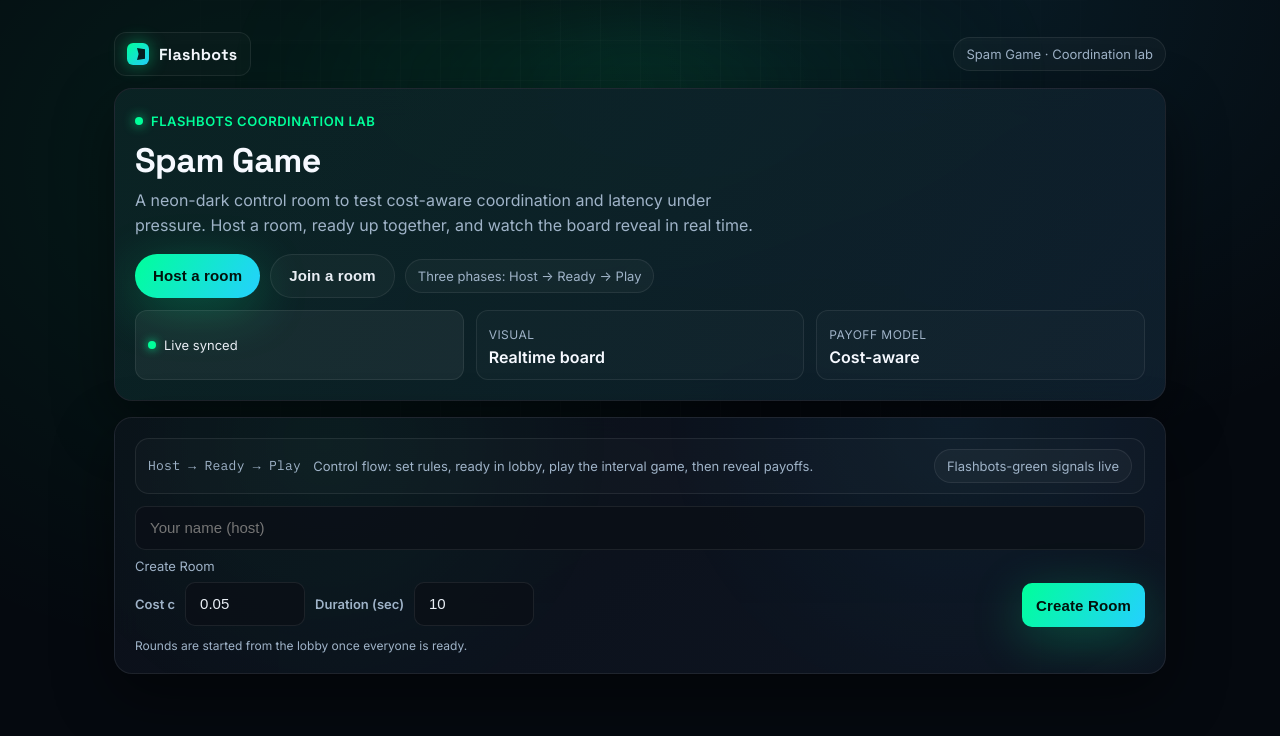
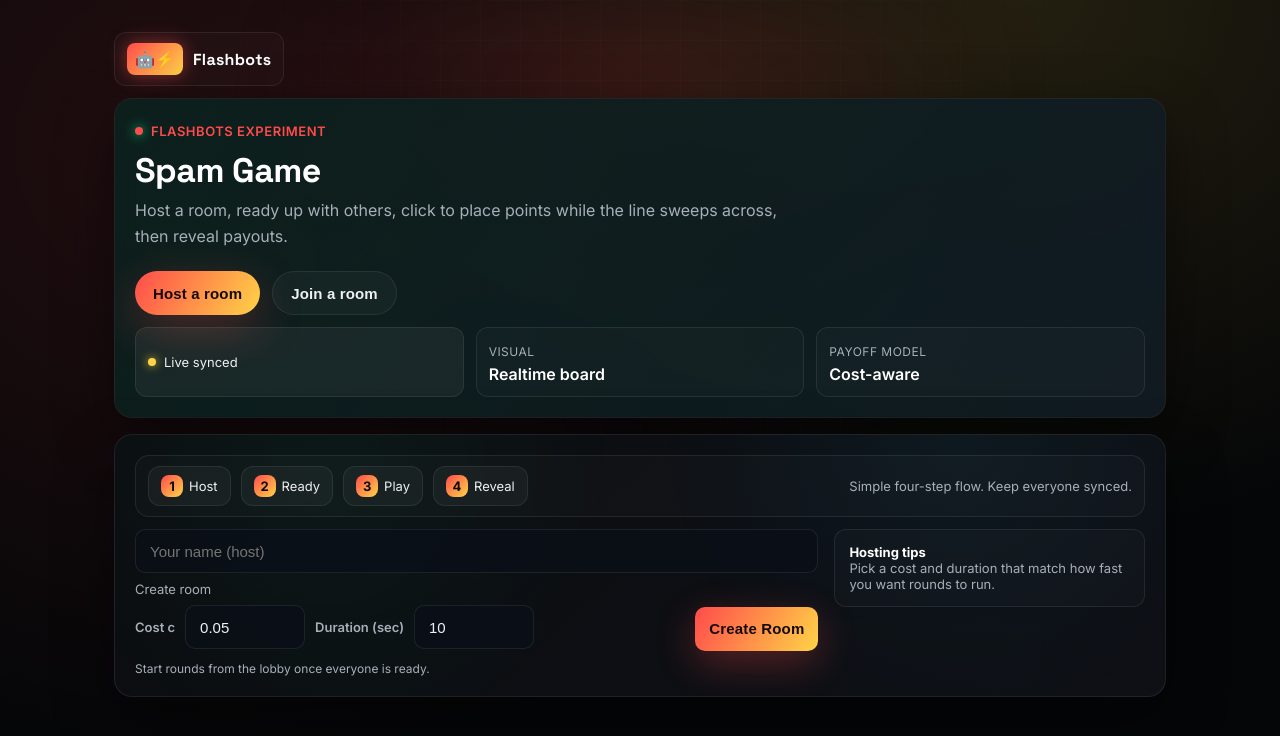
Before and after one commit to BrunoMazorra/spam_game, a website: page public/index.html in a window 1280 px wide. Drawn offline with nearby package versions, Linux system fonts and the light colour scheme.

Commit message:
Point frontend to Render socket backend

```diff
--- a/public/index.html
+++ b/public/index.html
@@ -3,35 +3,34 @@
   <head>
     <meta charset="utf-8" />
     <meta name="viewport" content="width=device-width, initial-scale=1" />
-    <!-- Optional: set your Socket.IO server URL here for hosted/static builds -->
-    <!-- Example: <meta name="socket-url" content="https://your-socket-host.example"> -->
-    <meta name="socket-url" content="" />
+    <!-- Render Socket.IO backend -->
+    <meta name="socket-url" content="https://spam-game-jbxq.onrender.com" />
     <title>Spam Game</title>
     <link rel="preconnect" href="https://fonts.googleapis.com">
     <link rel="preconnect" href="https://fonts.gstatic.com" crossorigin>
     <link href="https://fonts.googleapis.com/css2?family=Space+Grotesk:wght@400;500;600;700&family=Inter:wght@400;500;600;700&family=IBM+Plex+Mono:wght@400;600&display=swap" rel="stylesheet">
     <style>
       :root {
-        --bg: #05090f;
-        --panel: rgba(12, 17, 26, 0.9);
-        --panel-2: rgba(15, 23, 36, 0.9);
-        --text: #e9eef5;
-        --muted: #9fb3c8;
-        --heading: #f6f9ff;
-        --accent: #00ff9a;
-        --accent-2: #24d0ff;
+        --bg: #050608;
+        --panel: rgba(12, 14, 18, 0.92);
+        --panel-2: rgba(16, 18, 24, 0.9);
+        --text: #eef0f3;
+        --muted: #a7afb9;
+        --heading: #ffffff;
+        --accent: #ff4b4b; /* Flashbots red */
+        --accent-2: #ffd447; /* Flashbots yellow */
         --border: rgba(255, 255, 255, 0.08);
-        --glow: 0 12px 50px rgba(0, 255, 154, 0.25);
+        --glow: 0 14px 46px rgba(255, 75, 75, 0.28);
         --shadow: 0 22px 60px rgba(0, 0, 0, 0.45);
-        --danger: #ef4444;
+        --danger: #ff4b4b;
       }
       * { box-sizing: border-box; -webkit-tap-highlight-color: transparent; }
       body {
         margin: 0;
         font-family: 'Inter', 'Space Grotesk', system-ui, -apple-system, Segoe UI, Roboto, Ubuntu, Cantarell, Noto Sans, 'Helvetica Neue', Arial, 'Apple Color Emoji', 'Segoe UI Emoji';
-        background: radial-gradient(100% 140% at 20% 20%, rgba(0, 255, 154, 0.08), transparent 45%),
-                    radial-gradient(100% 140% at 80% 0%, rgba(36, 208, 255, 0.08), transparent 40%),
-                    #05090f;
+        background: radial-gradient(120% 160% at 18% 18%, rgba(255, 75, 75, 0.12), transparent 48%),
+                    radial-gradient(120% 160% at 80% 0%, rgba(255, 212, 71, 0.12), transparent 42%),
+                    #050608;
         color: var(--text);
         min-height: 100vh;
         position: relative;
@@ -41,8 +40,8 @@
         position: fixed;
         inset: 0;
         background-image:
-          linear-gradient(to right, rgba(255,255,255,0.04) 1px, transparent 1px),
-          linear-gradient(to bottom, rgba(255,255,255,0.04) 1px, transparent 1px);
+          linear-gradient(to right, rgba(255,255,255,0.035) 1px, transparent 1px),
+          linear-gradient(to bottom, rgba(255,255,255,0.035) 1px, transparent 1px);
         background-size: 40px 40px;
         mask-image: radial-gradient(ellipse at 50% 20%, rgba(0,0,0,0.6), transparent 70%);
         pointer-events: none;
@@ -51,7 +50,7 @@
       .bg-glow {
         position: fixed;
         inset: 0;
-        background: radial-gradient(50% 50% at 50% 10%, rgba(0, 255, 154, 0.12), transparent 60%);
+        background: radial-gradient(50% 50% at 50% 10%, rgba(255, 75, 75, 0.12), transparent 60%);
         pointer-events: none;
         z-index: 0;
         filter: blur(40px);
@@ -80,20 +79,15 @@
         background: rgba(255,255,255,0.02);
       }
       .brand-mark {
-        width: 22px;
-        height: 22px;
-        position: relative;
-        border-radius: 6px;
+        display: inline-flex;
+        align-items: center;
+        justify-content: center;
+        font-size: 16px;
+        padding: 6px 8px;
+        border-radius: 8px;
         background: linear-gradient(135deg, var(--accent), var(--accent-2));
-        box-shadow: 0 0 18px rgba(0,255,154,0.45);
-      }
-      .brand-mark::after {
-        content: '';
-        position: absolute;
-        inset: 5px 4px 5px 10px;
-        background: #05090f;
-        clip-path: polygon(0 0, 100% 10%, 100% 90%, 0 100%, 20% 50%);
-        opacity: 0.9;
+        color: #0b0c10;
+        box-shadow: 0 0 18px rgba(255, 75, 75, 0.5);
       }
       .brand-name {
         font-family: 'Space Grotesk', 'Inter', system-ui, sans-serif;
@@ -153,16 +147,17 @@
         color: var(--heading);
       }
       .lede {
-        margin: 0 0 16px 0;
+        margin: 0 0 18px 0;
         color: var(--muted);
-        max-width: 640px;
-        line-height: 1.55;
+        max-width: 680px;
+        line-height: 1.6;
       }
       .hero-actions {
         display: flex;
-        gap: 10px;
+        gap: 12px;
         flex-wrap: wrap;
         align-items: center;
+        padding-top: 4px;
       }
       .hero-meta {
         position: relative;
@@ -188,8 +183,8 @@
         width: 8px;
         height: 8px;
         border-radius: 999px;
-        background: var(--accent);
-        box-shadow: 0 0 10px rgba(0,255,154,0.9);
+        background: var(--accent-2);
+        box-shadow: 0 0 10px rgba(255, 212, 71, 0.9);
       }
       .stat {
         padding: 12px;
@@ -224,6 +219,34 @@
         border-radius: 14px;
         background: rgba(255,255,255,0.02);
       }
+      .flow {
+        display: flex;
+        gap: 10px;
+        flex-wrap: wrap;
+        align-items: center;
+      }
+      .flow-step {
+        display: inline-flex;
+        align-items: center;
+        gap: 6px;
+        padding: 8px 12px;
+        border-radius: 12px;
+        background: rgba(255,255,255,0.04);
+        border: 1px solid var(--border);
+        font-size: 13px;
+        color: var(--text);
+      }
+      .flow-step .step-num {
+        width: 22px;
+        height: 22px;
+        border-radius: 8px;
+        background: linear-gradient(135deg, var(--accent), var(--accent-2));
+        color: #0b0c10;
+        font-weight: 700;
+        display: inline-flex;
+        align-items: center;
+        justify-content: center;
+      }
       .row { display: flex; gap: 10px; align-items: center; flex-wrap: wrap; }
       .stack { display: flex; flex-direction: column; gap: 8px; }
       .grow { flex: 1; min-width: 0; }
@@ -247,9 +270,9 @@
       button { cursor: pointer; touch-action: manipulation; font-weight: 600; letter-spacing: 0.01em; }
       button.primary {
         background: linear-gradient(120deg, var(--accent), var(--accent-2));
-        color: #03110b;
+        color: #160b0b;
         border: none;
-        box-shadow: var(--glow);
+        box-shadow: 0 12px 38px rgba(255, 75, 75, 0.3);
       }
       button.ghost {
         background: rgba(255,255,255,0.03);
@@ -293,6 +316,24 @@
         letter-spacing: 0.02em;
         color: var(--muted);
       }
+      .section {
+        display: grid;
+        grid-template-columns: 2.2fr 1fr;
+        gap: 16px;
+        align-items: start;
+      }
+      .section .side-card {
+        padding: 14px;
+        border-radius: 12px;
+        border: 1px solid var(--border);
+        background: rgba(255,255,255,0.02);
+        color: var(--muted);
+        font-size: 13px;
+      }
+      .section .side-card strong { color: var(--heading); }
+      @media (max-width: 820px) {
+        .section { grid-template-columns: 1fr; }
+      }
       /* Mobile optimizations */
       @media (max-width: 900px) {
         .hero-panel { padding: 18px; }
@@ -327,20 +368,18 @@
     <div class="wrap">
       <div class="masthead">
         <div class="brand">
-          <div class="brand-mark" aria-hidden="true"></div>
+          <div class="brand-mark" aria-hidden="true">🤖⚡</div>
           <span class="brand-name">Flashbots</span>
         </div>
-        <div class="pill soft">Spam Game · Coordination lab</div>
       </div>
       <header class="card hero-panel">
         <div class="hero-head">
-          <div class="eyebrow">Flashbots coordination lab</div>
+          <div class="eyebrow">Flashbots experiment</div>
           <h1>Spam Game</h1>
-          <p class="lede">A neon-dark control room to test cost-aware coordination and latency under pressure. Host a room, ready up together, and watch the board reveal in real time.</p>
+          <p class="lede">Host a room, ready up with others, click to place points while the line sweeps across, then reveal payouts.</p>
           <div class="hero-actions">
             <button id="navHost" class="primary nav-pill">Host a room</button>
             <button id="navJoin" class="ghost nav-pill">Join a room</button>
-            <span class="pill soft">Three phases: Host → Ready → Play</span>
           </div>
         </div>
         <div class="hero-meta">
@@ -357,56 +396,68 @@
       </header>
       <div class="card surface">
         <div class="nav-row">
-          <div class="tagline">Host → Ready → Play</div>
-          <span class="muted" style="flex:1;">Control flow: set rules, ready in lobby, play the interval game, then reveal payoffs.</span>
-          <div class="pill soft">Flashbots-green signals live</div>
+          <div class="flow">
+            <div class="flow-step"><span class="step-num">1</span><span>Host</span></div>
+            <div class="flow-step"><span class="step-num">2</span><span>Ready</span></div>
+            <div class="flow-step"><span class="step-num">3</span><span>Play</span></div>
+            <div class="flow-step"><span class="step-num">4</span><span>Reveal</span></div>
+          </div>
+          <span class="muted" style="flex:1; text-align:right;">Simple four-step flow. Keep everyone synced.</span>
         </div>
 
         <!-- Host page: create rules and copy a share link -->
         <div id="host" class="view">
+          <div class="section">
             <div class="stack">
               <input id="nameInput" placeholder="Your name (host)" />
               <div class="row">
                 <div class="grow stack">
-                <div class="muted">Create Room</div>
+                  <div class="muted">Create room</div>
                   <div class="row">
                     <label>Cost c</label>
                     <input id="costInput" type="number" value="0.05" step="0.01" min="0" style="width:120px"/>
                     <label>Duration (sec)</label>
                     <input id="durInput" type="number" value="10" step="5" min="5" style="width:120px"/>
                   </div>
-                <div class="muted" style="font-size: 12px; margin-top: 4px;">Rounds are started from the lobby once everyone is ready.</div>
+                  <div class="muted" style="font-size: 12px; margin-top: 4px;">Start rounds from the lobby once everyone is ready.</div>
                 </div>
                 <button id="createBtn" class="primary">Create Room</button>
               </div>
+            </div>
+            <div class="side-card"><strong>Hosting tips</strong><br/>Pick a cost and duration that match how fast you want rounds to run.</div>
           </div>
         </div>
 
         <!-- Join page: enter code and wait -->
         <div id="join" class="view" style="display:none">
+          <div class="section">
+            <div class="stack">
               <div class="row">
                 <input id="nameInputJoin" placeholder="Your name" />
               </div>
-          <div class="spacer"></div>
               <div class="row">
                 <div class="grow">
-              <div class="muted">Join Room</div>
+                  <div class="muted">Join room</div>
                   <input id="roomInput" placeholder="Room code or invite link" />
                 </div>
                 <button id="joinBtn" class="primary">Join</button>
               </div>
+            </div>
+            <div class="side-card"><strong>Need a room?</strong><br/>Ask a host for the code or paste the invite link.</div>
+          </div>
           <div class="spacer"></div>
-          <div class="muted" style="font-size: 12px;">💡 Tip: Open multiple tabs to test with multiple players.</div>
+          <div class="muted" style="font-size: 12px;">💡 Open multiple tabs to test with more players.</div>
         </div>
 
         <!-- Waiting room: lobby / ready state -->
         <div id="lobby" class="view" style="display:none">
+          <div class="section">
+            <div class="stack">
               <div class="row">
                 <div class="grow">Room: <strong id="roomIdLabel"></strong></div>
-            <div>Cost per point: <strong id="costLabel"></strong></div>
-            <div>Round length: <strong id="durationLabel"></strong> sec</div>
+                <div>Cost: <strong id="costLabel"></strong></div>
+                <div>Length: <strong id="durationLabel"></strong> sec</div>
               </div>
-          <div class="spacer"></div>
               <div id="shareRow" class="row" style="display:none;">
                 <div class="grow">
                   <div class="muted">Share join link</div>
@@ -414,7 +465,6 @@
                 </div>
                 <button id="copyShareBtn" class="primary">Copy link</button>
               </div>
-          <div class="spacer"></div>
               <div class="row">
                 <div class="grow">
                   <div class="muted">Players</div>
@@ -426,42 +476,50 @@
                 </div>
               </div>
             </div>
+            <div class="side-card"><strong>Ready up</strong><br/>Everyone hits ready; the host can start once all are set.</div>
+          </div>
+        </div>
 
         <!-- Game page -->
         <div id="play" class="view" style="display:none">
+          <div class="section">
+            <div class="stack">
               <div class="row">
                 <div class="grow">Progress: <strong id="countdownLabel">--</strong></div>
                 <div>Round: <strong id="roundLabel">-/-</strong></div>
-            <div>Cost per point: <strong id="costLabel2"></strong></div>
+                <div>Cost: <strong id="costLabel2"></strong></div>
               </div>
-          <div class="spacer"></div>
               <canvas id="board" width="1000" height="200"></canvas>
-          <div class="spacer"></div>
               <div class="row">
                 <div class="grow"><div class="muted">Your points</div><div id="myPoints" class="list"></div></div>
               </div>
-          <div class="spacer"></div>
               <div class="muted">Tip: Click while the red line moves to add a point. Points submit automatically when the timer ends.</div>
+            </div>
+            <div class="side-card"><strong>How to play</strong><br/>Drop points near the moving line; fewer but better-placed points can win.</div>
+          </div>
         </div>
 
         <!-- Results page -->
         <div id="results" class="view" style="display:none">
+          <div class="section">
+            <div class="stack">
               <div class="row">
                 <div class="grow"><strong>Results</strong></div>
                 <div id="winnerLabel"></div>
                 <button id="nextRoundBtn" class="primary">Next Round</button>
                 <span id="readyStatus" class="muted"></span>
-            <button id="backToLobbyBtn" class="primary">Back to Lobby</button>
+                <button id="backToLobbyBtn" class="ghost nav-pill">Back to Lobby</button>
               </div>
-          <div class="spacer"></div>
               <canvas id="reveal" width="1000" height="200"></canvas>
-          <div class="spacer"></div>
               <table>
                 <thead>
                   <tr><th>Player</th><th>Points</th><th>Area</th><th>Cost</th><th>Payoff</th></tr>
                 </thead>
                 <tbody id="resultsBody"></tbody>
               </table>
+            </div>
+            <div class="side-card"><strong>Next steps</strong><br/>Check payouts, then ready up for the next round or return to the lobby.</div>
+          </div>
         </div>
       </div>
     </div>
```
Lines whose indentation alone changed are shown as unchanged.
